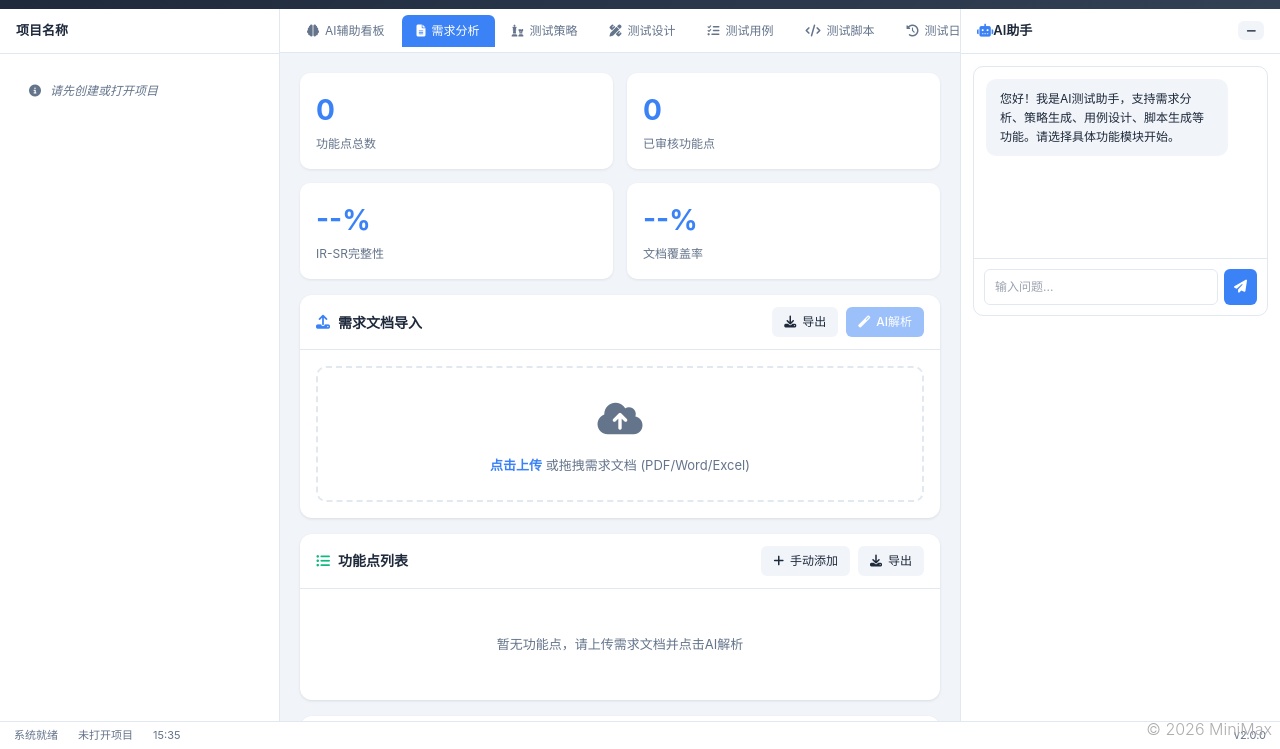
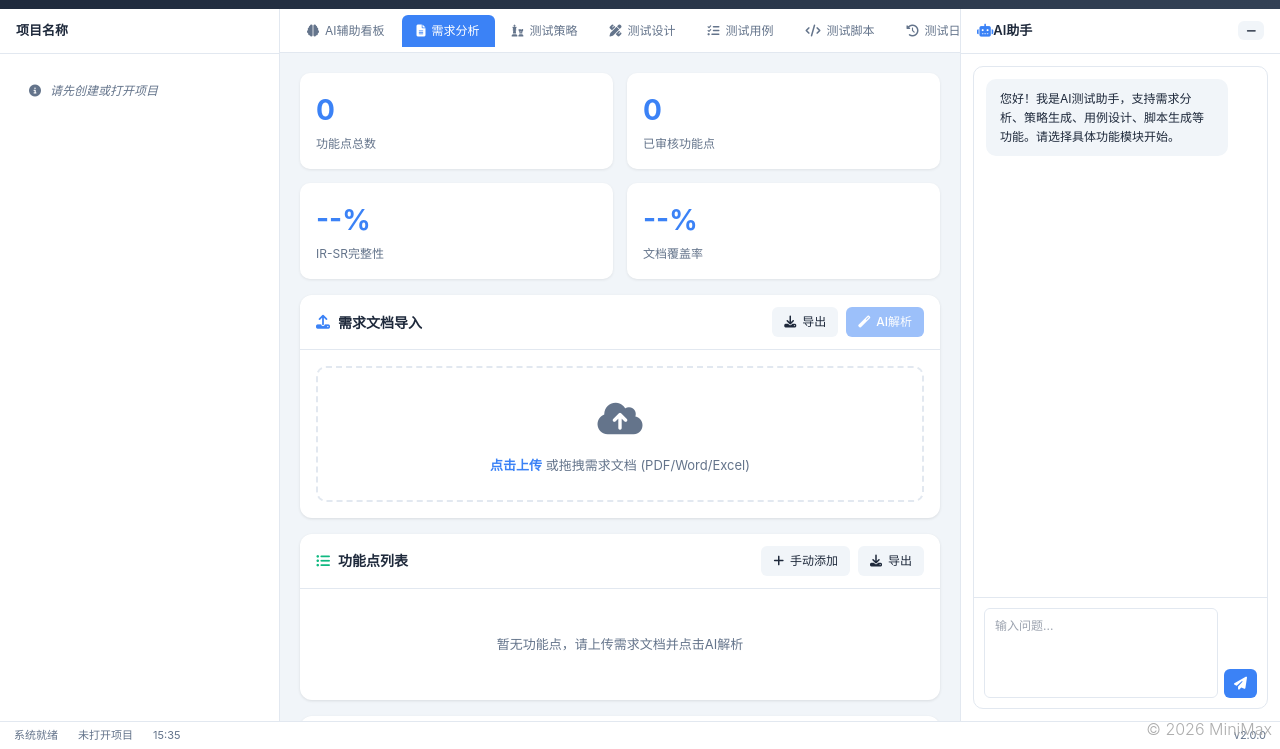
Before and after one commit to zhang57zhang/VehicleTestAI1, a plain HTML site: page index.html in a window 1280 px wide. Shown: the part 51-800 px from the top of the page. Drawn offline with nearby package versions, Linux system fonts and the light colour scheme; no server answers.

Commit message:
style: increase AI chat input height to 4x and move to bottom

```diff
--- a/frontend/css/main.css
+++ b/frontend/css/main.css
@@ -261,7 +261,7 @@ body {
 .ai-chat {
     display: flex;
     flex-direction: column;
-    height: 280px;
+    flex: 1;
     border: 1px solid var(--border);
     border-radius: 10px;
     overflow: hidden;
@@ -308,14 +308,18 @@ body {
     padding: 10px;
     border-top: 1px solid var(--border);
     gap: 6px;
+    align-items: flex-end;
 }
 
-.ai-chat-input input {
+.ai-chat-input textarea {
     flex: 1;
     padding: 8px 10px;
     border: 1px solid var(--border);
     border-radius: 6px;
     font-size: 12px;
+    resize: none;
+    min-height: 80px;
+    font-family: inherit;
 }
 
 /* AI助手最小化图标 */
--- a/index.html
+++ b/index.html
@@ -45,13 +45,13 @@
                     <span class="sidebar-title"><i class="fas fa-robot" style="color: var(--primary);"></i>AI助手</span>
                     <button class="btn btn-secondary" style="padding: 4px 8px; font-size: 11px;" onclick="app.toggleAISidebar()"><i class="fas fa-minus" id="aiToggleIcon"></i></button>
                 </div>
-                <div class="ai-chat" id="aiChatContainer" style="height: 250px;">
+                <div class="ai-chat" id="aiChatContainer">
                     <div class="ai-chat-messages" id="aiMessages">
                         <div class="ai-message assistant">您好！我是AI测试助手，支持需求分析、策略生成、用例设计、脚本生成等功能。请选择具体功能模块开始。</div>
                     </div>
                     <div class="ai-chat-input">
-                        <input type="text" placeholder="输入问题..." id="aiInput" onkeypress="if(event.key==='Enter')app.sendAIMessage()">
-                        <button class="btn btn-primary" style="padding: 8px 10px;" onclick="app.sendAIMessage()"><i class="fas fa-paper-plane"></i></button>
+                        <textarea placeholder="输入问题..." id="aiInput" rows="4" style="flex:1; padding:8px 10px; border:1px solid var(--border); border-radius:6px; font-size:12px; resize:none;" onkeydown="if(event.key==='Enter' && !event.shiftKey){event.preventDefault();app.sendAIMessage()}"></textarea>
+                        <button class="btn btn-primary" style="padding: 8px 10px; align-self: flex-end;" onclick="app.sendAIMessage()"><i class="fas fa-paper-plane"></i></button>
                     </div>
                 </div>
             </aside>
```
